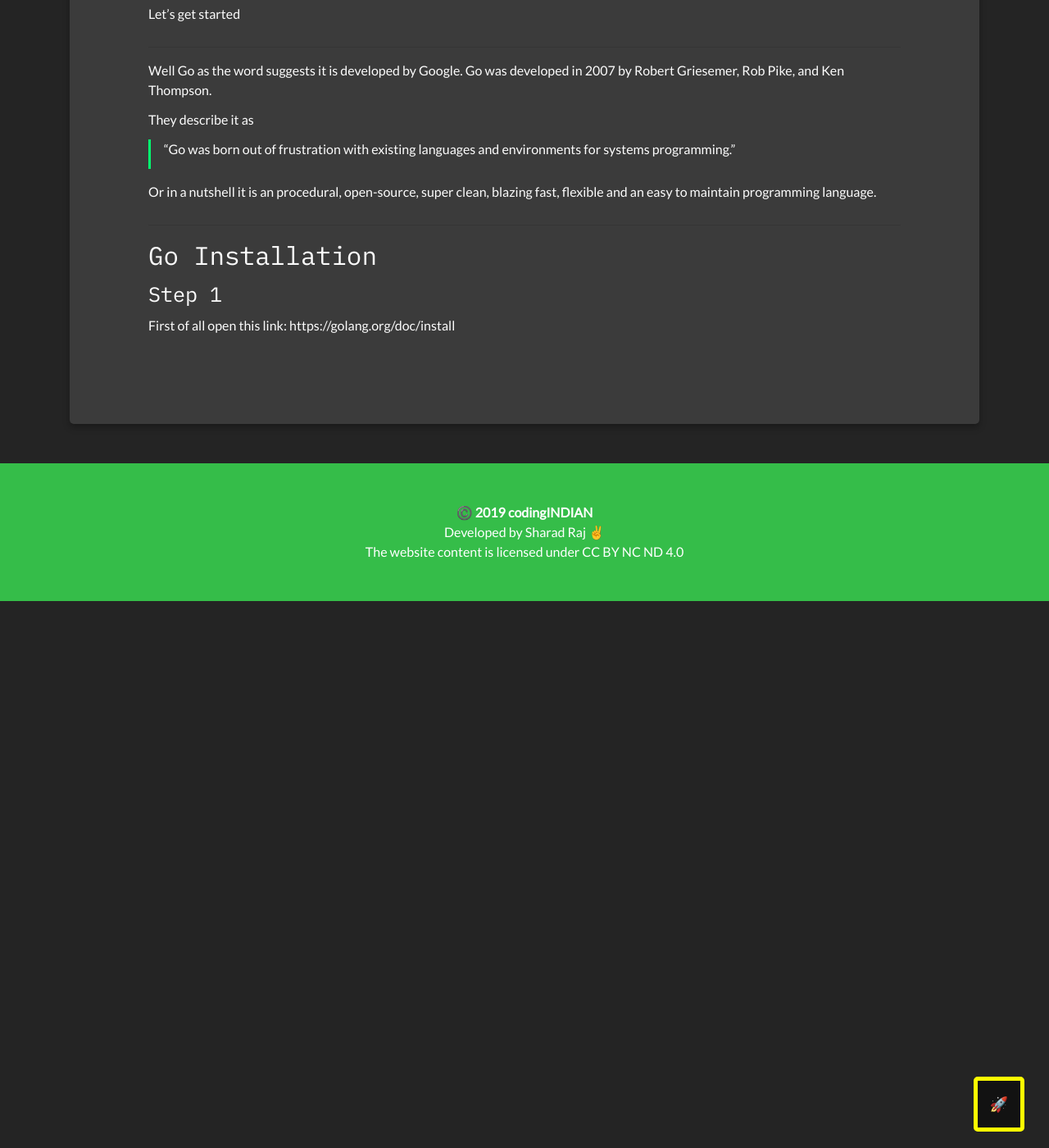
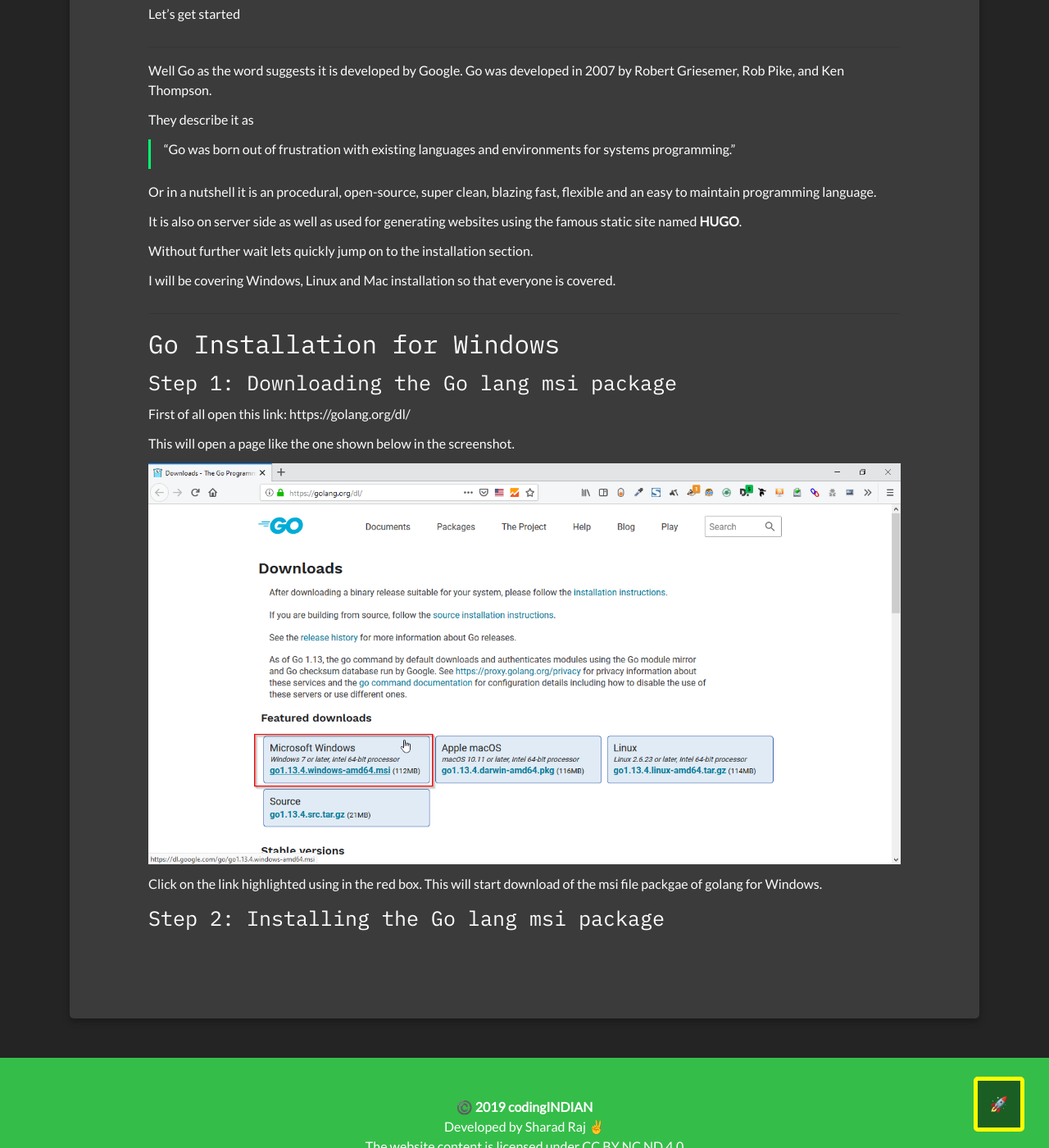
Before and after one commit to sharadcodes/sharadcodes.github.io, a Jekyll site: the page built from _posts/2019-11-13-what-is-golang-and-how-to-install-it.md, in a window 1280 px wide and 1400 px high, scrolled down 520 px. Shown: the whole window at 82% size. Built offline with Jekyll 4.4.1, drawn with Linux system fonts in a browser that asks for light colours; emoji names are drawn with the system emoji font.

Commit message:
Update Post “2019-11-13-what-is-golang-and-how-to-install-it”

```diff
--- a/_posts/2019-11-13-what-is-golang-and-how-to-install-it.md
+++ b/_posts/2019-11-13-what-is-golang-and-how-to-install-it.md
@@ -10,20 +10,34 @@
 
 Let's get started
 
----
+- - -
 
 Well Go as the word suggests it is developed by Google. Go was developed in 2007 by Robert Griesemer, Rob Pike, and Ken Thompson.
 
 They describe it as
 
->“Go was born out of frustration with existing languages and environments for systems programming.”
+> “Go was born out of frustration with existing languages and environments for systems programming.”
 
 Or in a nutshell it is an procedural, open-source, super clean, blazing fast, flexible and an easy to maintain programming language.
 
----
+It is also on server side as well as used for generating websites using the famous static site named **HUGO**.
 
-## Go Installation
+Without further wait lets quickly jump on to the installation section.
 
-### Step 1
+I will be covering Windows, Linux and Mac installation so that everyone is covered.
 
-First of all open this link: https://golang.org/doc/install
+- - -
+
+## Go Installation for Windows
+
+### Step 1: Downloading the Go lang msi package
+
+First of all open this link: https://golang.org/dl/
+
+This will open a page like the one shown below in the screenshot.
+
+![](/assets/uploads/gowin1.png)
+
+Click on the link highlighted using in the red box. This will start download of the msi file packgae of golang for Windows.
+
+### Step 2: Installing the Go lang msi package
```
